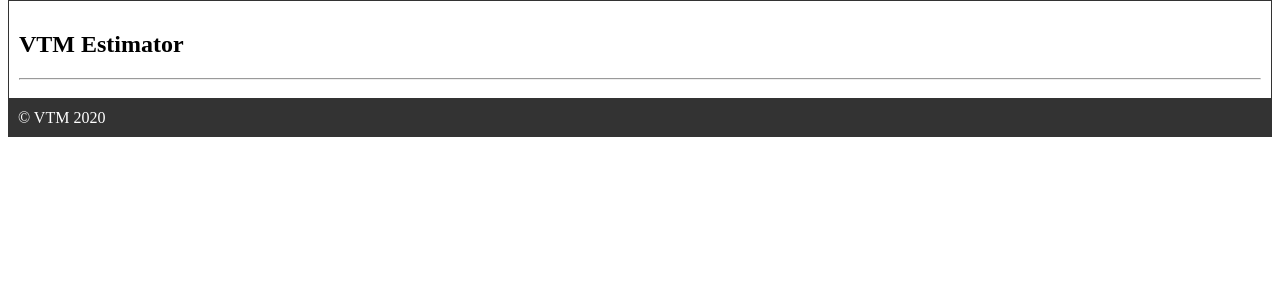
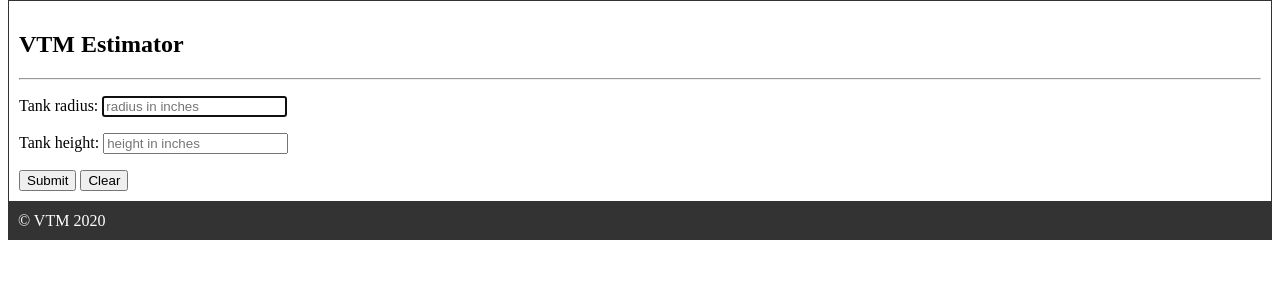
Before and after one commit to kims99/VTM_site, a Flask app: template templates/kim.html in a window 1280 px wide. Shown: the part 156-456 px from the top of the page. Run offline with Flask 2, Linux system fonts and the light colour scheme; the template is opened without the code that fills it, so the values that code supplies are empty.

Commit message:
modified app.py and estimate page

```diff
--- a/app.py
+++ b/app.py
@@ -1,5 +1,5 @@
 from flask import Flask
-from flask import render_template
+from flask import render_template, request
 
 app = Flask(__name__)
 
@@ -7,9 +7,40 @@ app = Flask(__name__)
 def index():
     return render_template('index.html', pageTitle='Flask Server Home Page')
 
-@app.route('/mike')
-def mike():
-    return render_template('mike.html', pageTitle='About Mike')
+@app.route('/about')
+def about():
+     return render_template('about.html', pageTitle='About VTM')
+
+@app.route('/kim', methods=['GET', 'POST'])
+def kim():
+    if request.method == 'POST':
+        form = request.form
+        radius = float(form['tankRad'])
+        height = float(form['tankHt'])
+
+        print(radius)
+        print(height)
+
+        PI = 3.14
+        MATERIALCOST = 25
+        LABORCOST = 15
+
+        topArea = PI * radius**2
+        sideArea = (2 * (PI * (radius * height)))
+        totalAreaSqFt = (topArea + sideArea)/144 #convert from square inches to square feet
+        # print(topArea)
+        # print(sideArea)
+        # print(totalAreaSqFt)
+
+        totalMaterialCost = totalAreaSqFt * MATERIALCOST
+        totalLaborCost = totalAreaSqFt * LABORCOST
+        # print(totalMaterialCost)
+        # print(totalLaborCost)
+
+        totalBidPrice = totalMaterialCost + totalLaborCost
+        print(totalBidPrice)
+
+    return render_template('kim.html', pageTitle='Tank Painting Estimate')
 
 if __name__ == '__main__':
     app.run(debug=True)
--- a/templates/kim.html
+++ b/templates/kim.html
@@ -23,6 +23,30 @@
 				<h2>VTM Estimator</h2>
 				<hr>
 
+				<form action="" method="POST">
+
+				<p>
+			    	<label for="tankRadius">
+						Tank radius: <input type="text" name="tankRad" id="tankRadius" placeholder="radius in inches" autofocus required>
+					</label>
+				</p>
+
+				<p>
+					<label for="tankRadius">
+						Tank height: <input type="text" name="tankHt" id= "tankHeight" placeholder="height in inches" required>
+					</label>
+				</p>
+
+				<input type="submit" value="Submit">
+
+				<input type="reset" value="Clear">
+
+				</form>
+
+
+
+
+
 
 			</div>
 		</div>
```
